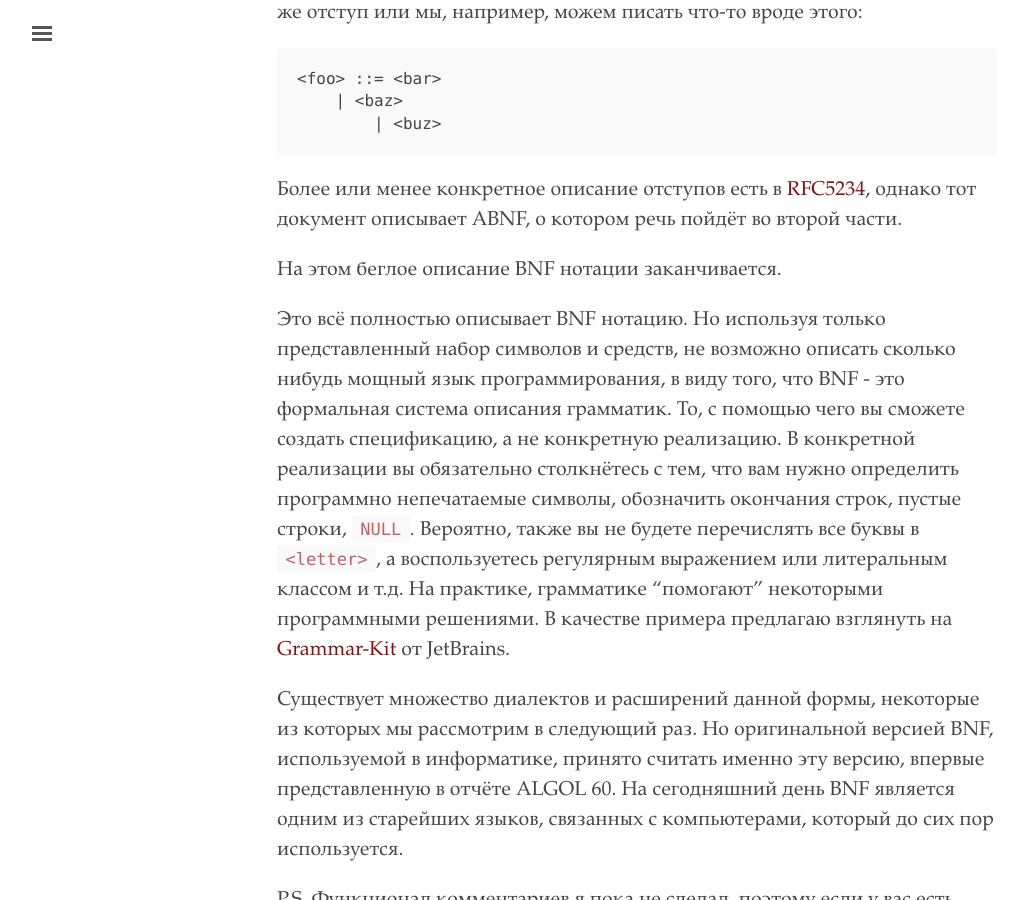
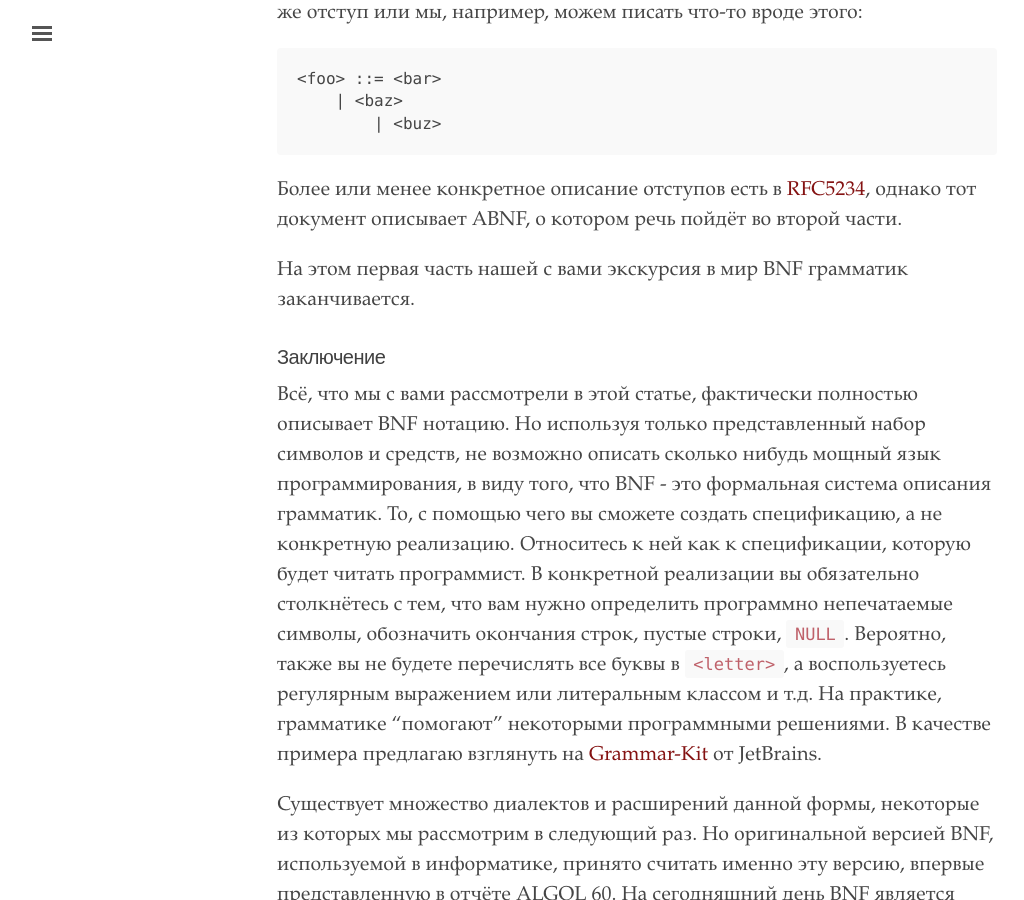
Before and after one commit to sergeyklay/blog, a Jekyll site: the page built from _posts/2019-03-19-язык-языков-часть-первая.md, in a window 1280 px wide and 900 px high, scrolled down 14837 px. Shown: the whole window, without its empty margins (3-1027 px from the left). Built offline with Jekyll 4.4.1, drawn with Linux system fonts in a browser that asks for light colours; nearby versions of some CDN libraries.

Commit message:
Add toc to first post

```diff
--- a/_posts/2019-03-19-язык-языков-часть-первая.md
+++ b/_posts/2019-03-19-язык-языков-часть-первая.md
@@ -6,6 +6,13 @@
 excerpt: >-
   Этой публикацией я начинаю серию небольших статей, посвящённую формальным
   грамматикам, системам описания грамматик, BNF и синтаксису языков.
+toc:
+  - Мотивация
+  - Определение языка
+  - Компоненты контекстно-свободной грамматики
+  - BNF нотация
+  - Определение BNF
+  - Заключение
 ---
 В этой статье объясняются грамматики и общие системы описания грамматик, такие как Backus-Naur Form (BNF), Extended Backus-Naur Form (EBNF) и регулярное расширение грамматики Backus-Naur Form (ABNF). Данный текст не претендует на академическую точность и носит скорее ознакомительный, вводный характер.
 
@@ -346,9 +353,11 @@
 
 Более или менее конкретное описание отступов есть в [RFC5234](https://tools.ietf.org/html/rfc5234), однако тот документ описывает ABNF, о котором речь пойдёт во второй части.
 
-На этом беглое описание BNF нотации заканчивается.
+На этом первая часть нашей с вами экскурсия в мир BNF грамматик заканчивается.
 
-Это всё полностью описывает BNF нотацию. Но используя только представленный набор символов и средств, не возможно описать сколько нибудь мощный язык программирования, в виду того, что BNF - это формальная система описания грамматик. То, с помощью чего вы сможете создать спецификацию, а не конкретную реализацию. В конкретной реализации вы обязательно столкнётесь с тем, что вам нужно определить программно непечатаемые символы, обозначить окончания строк, пустые строки, `NULL`. Вероятно, также вы не будете перечислять все буквы в `<letter>`, а воспользуетесь регулярным выражением или литеральным классом и т.д. На практике, грамматике "помогают" некоторыми программными решениями. В качестве примера предлагаю взглянуть на [Grammar-Kit](https://github.com/JetBrains/Grammar-Kit/blob/dc57a8d85c4cadd6d51aa3c481172d79863cc0b8/testData/generator/ExternalRules.bnf) от JetBrains.
+### Заключение
+
+Всё, что мы с вами рассмотрели в этой статье, фактически полностью описывает BNF нотацию. Но используя только представленный набор символов и средств, не возможно описать сколько нибудь мощный язык программирования, в виду того, что BNF - это формальная система описания грамматик. То, с помощью чего вы сможете создать спецификацию, а не конкретную реализацию. Относитесь к ней как к спецификации, которую будет читать программист. В конкретной реализации вы обязательно столкнётесь с тем, что вам нужно определить программно непечатаемые символы, обозначить окончания строк, пустые строки, `NULL`. Вероятно, также вы не будете перечислять все буквы в `<letter>`, а воспользуетесь регулярным выражением или литеральным классом и т.д. На практике, грамматике "помогают" некоторыми программными решениями. В качестве примера предлагаю взглянуть на [Grammar-Kit](https://github.com/JetBrains/Grammar-Kit/blob/dc57a8d85c4cadd6d51aa3c481172d79863cc0b8/testData/generator/ExternalRules.bnf) от JetBrains.
 
 Существует множество диалектов и расширений данной формы, некоторые из которых мы рассмотрим в следующий раз. Но оригинальной версией BNF, используемой в информатике, принято считать именно эту версию, впервые представленную в отчёте ALGOL 60. На сегодняшний день BNF является одним из старейших языков, связанных с компьютерами, который до сих пор используется.
 
```
